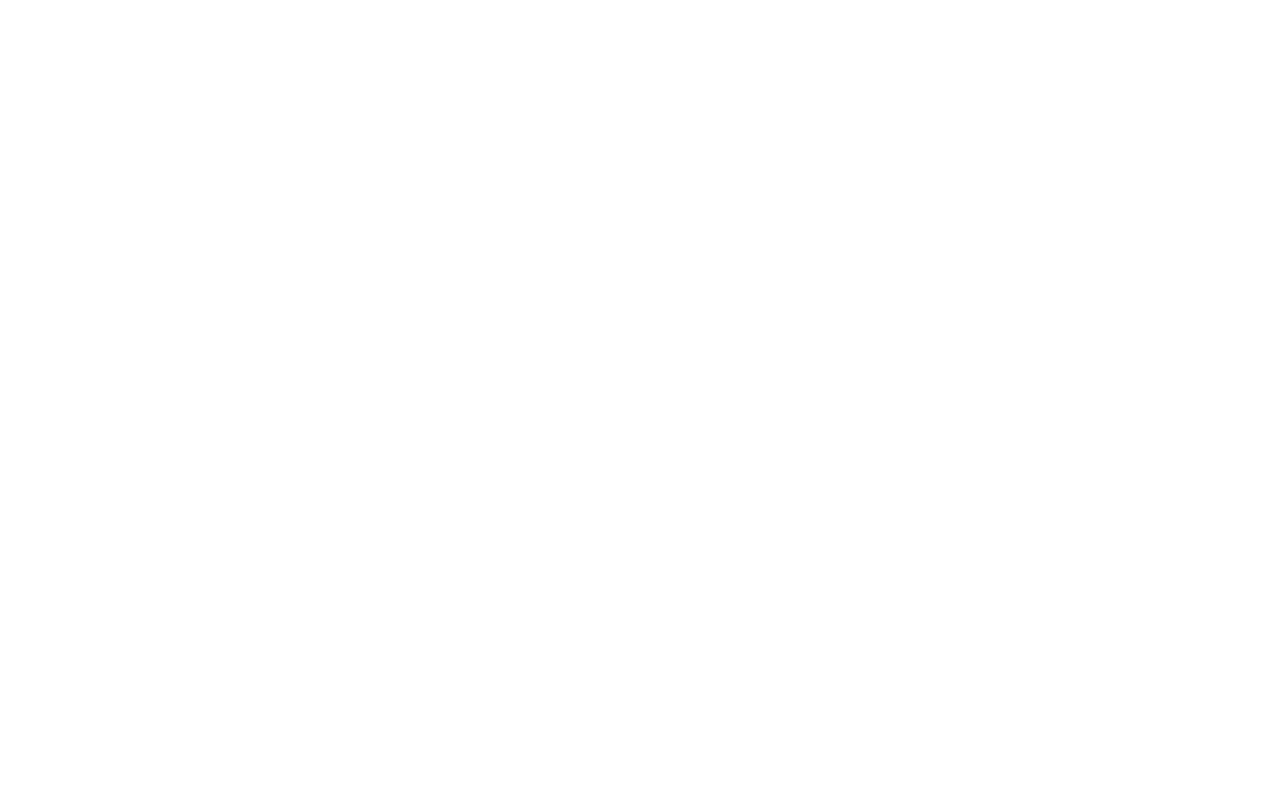
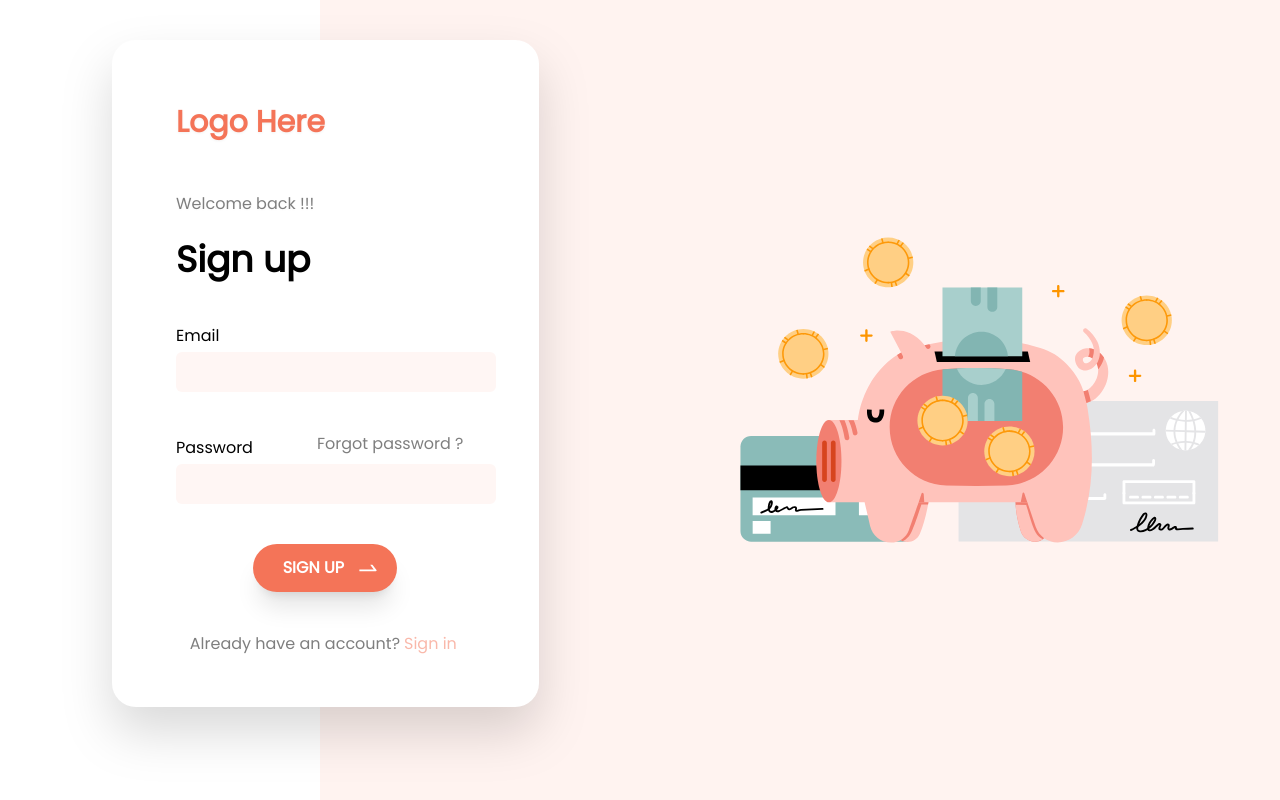
Before and after one commit to wojciechszmelczerczyk/react-auth-ui, a React (Create React App) app: page /signup in a window 1280 px wide. Before the commit this address had no page. Built offline with nearby package versions, Linux system fonts and the light colour scheme.

Commit message:
react form hook included, axios api services included

```diff
--- a/package.json
+++ b/package.json
@@ -12,6 +12,7 @@
     "@types/react-dom": "^18.0.11",
     "react": "^18.2.0",
     "react-dom": "^18.2.0",
+    "react-hook-form": "^7.43.8",
     "react-router": "^6.9.0",
     "react-router-dom": "^6.9.0",
     "react-scripts": "5.0.1",
@@ -43,6 +44,7 @@
     ]
   },
   "devDependencies": {
+    "axios": "^1.3.4",
     "tailwindcss": "^3.2.7"
   }
 }
--- a/src/App.tsx
+++ b/src/App.tsx
@@ -5,6 +5,7 @@
   let element = useRoutes([
     { path: "/", element: <Navigate to='/signin' /> },
     { path: "/signin", element: <LoginPage /> },
+    { path: "/signup", element: <LoginPage /> },
   ]);
 
   return element;
--- /dev/null
+++ b/src/api/axiosInstance.ts
@@ -0,0 +1,9 @@
+import axios from "axios";
+
+const BASE_URL = "http://localhost:3000/auth";
+
+const axiosInstance = axios.create({
+  baseURL: BASE_URL,
+});
+
+export default axiosInstance;
--- a/src/components/AuthForm.tsx
+++ b/src/components/AuthForm.tsx
@@ -1,9 +1,26 @@
 import arrowOutlined from "../img/ant-design_swap-left-outlined.svg";
 import { NavLink } from "react-router-dom";
+import { useForm } from "react-hook-form";
+import { signup, signin } from "../services/AuthService";
+import { useNavigation } from "react-router-dom";
 
-const AuthForm = () => {
+type FormData = {
+  email: string;
+  password: string;
+};
+
+const AuthForm = ({ isLogin }: any) => {
+  const {
+    register,
+    handleSubmit,
+    formState: { errors },
+  } = useForm<FormData>();
+
+  const onSubmit = async ({ email, password }: any) =>
+    alert(JSON.stringify({ email, password }));
+
   return (
-    <div className='flex flex-col absolute lg:top-10 2xl:top-20 bg-white drop-shadow-2xl rounded-3xl h-4/5 lg:h-5/6 sm:w-2/3 lg:w-1/3 left-28'>
+    <div className='flex flex-col absolute lg:top-10 2xl:top-20 bg-white drop-shadow-2xl rounded-3xl h-4/5 lg:h-5/6 sm:w-2/3 md:w-3/4 lg:w-1/3 left-28'>
       <h1 className='mx-16 py-16 text-orange_form h-32 lg:text-3xl text-4xl drop-shadow-sm font-poppins font-semibold'>
         Logo Here
       </h1>
@@ -12,37 +29,42 @@
           Welcome back !!!
         </h2>
         <h1 className='font-poppins font-semibold md:text-3xl lg:text-4xl 2xl:text-6xl'>
-          Sign in
+          {isLogin ? "Sign in" : "Sign up"}
         </h1>
       </div>
-      <div className='flex flex-col gap-y-10 py-16'>
-        <div>
-          <label className='mx-16 font-poppins'>Email</label>
+      <form
+        onSubmit={handleSubmit(onSubmit)}
+        className='flex flex-col gap-y-10 pt-10'
+      >
+        <div className='flex flex-col'>
+          <label className='mx-16 py-1 font-poppins'>Email</label>
           <input
+            {...register("email")}
             className='mx-16 p-2.5 h-10 w-3/4 bg-orange_input block rounded-md'
             type='text'
           />
         </div>
-        <div className=''>
+        <div className='flex flex-col'>
           <div className='flex'>
-            <label className='mx-16 font-poppins'>Password</label>
-            <NavLink
-              to='/'
-              className='opacity-50 font-poppins justify-self-center'
-            >
+            <label className='mx-16 py-1 font-poppins'>Password</label>
+            <NavLink to='/' className='opacity-50 font-poppins'>
               Forgot password ?
             </NavLink>
           </div>
           <input
+            {...register("password")}
             className='mx-16 p-2.5 h-10 w-3/4 bg-orange_input block rounded-md'
             type='password'
           />
         </div>
-      </div>
         <div className='flex flex-col gap-y-10 grow items-center justify-center'>
-        <button className='flex text-white justify-center bg-orange_form hover:bg-hover_orange_form rounded-3xl w-36 h-12 shadow-xl'>
+          <button
+            type='submit'
+            value='submit'
+            className='flex text-white justify-center bg-orange_form hover:bg-hover_orange_form rounded-3xl w-36 h-12 shadow-xl'
+          >
             <p className='font-poppins font-semibold mx-3 self-center text-md'>
-            SIGN IN
+              {isLogin ? "SIGN IN" : "SIGN UP"}
             </p>
             <img
               alt=''
@@ -51,15 +73,16 @@
             />
           </button>
           <span className='font-poppins opacity-50'>
-          Don't have an account?
+            {isLogin ? "Don't have an account?" : "Already have an account?"}
             <NavLink
-            to='/'
+              to={isLogin ? "/signup" : "/signin"}
               className='mx-1 text-orange_form hover:text-hover_orange_form opacity-100'
             >
-            Sign up
+              {isLogin ? "Sign up" : "Sign in"}
             </NavLink>
           </span>
         </div>
+      </form>
     </div>
   );
 };
--- a/src/pages/LoginPage.tsx
+++ b/src/pages/LoginPage.tsx
@@ -1,15 +1,21 @@
 import { FC } from "react";
+import { useLocation } from "react-router";
 import AuthForm from "../components/AuthForm";
 
 import finances from "../img/Finances.svg";
 
 const LoginPage: FC = () => {
+  // intercept url
+  const { pathname } = useLocation();
+
+  const login = pathname === "/signin" ? true : false;
+
   return (
     <div className='flex w-screen h-screen overflow-hidden'>
       <div className='flex w-1/2'>
         <div className='bg-pink lg:bg-white w-6/12 '></div>
         <div className='w-6/12 bg-pink'></div>
-        <AuthForm />
+        <AuthForm isLogin={login} />
       </div>
       <div className='flex w-1/2 bg-pink items-center'>
         <img
--- /dev/null
+++ b/src/services/AuthService.ts
@@ -0,0 +1,7 @@
+import axiosInstance from "../api/axiosInstance";
+
+export const signup = async (email: string, password: string) =>
+  await axiosInstance.post("/signup", { email, password });
+
+export const signin = async (email: string, password: string) =>
+  await axiosInstance.post("/signin", { email, password });
```
Also changed, not shown: 1 other file (tests, documents, lock files or other folders). Lines whose indentation alone changed are shown as unchanged.
